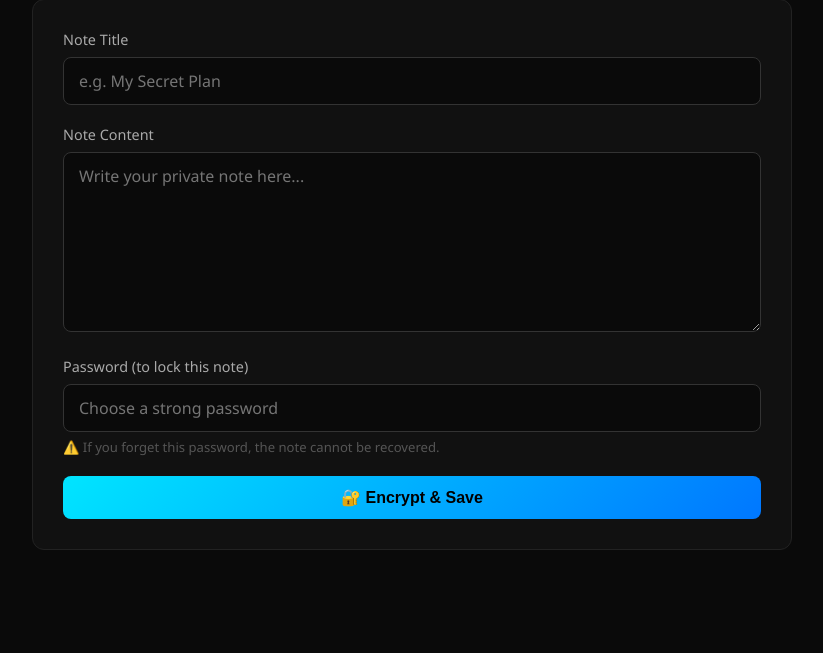
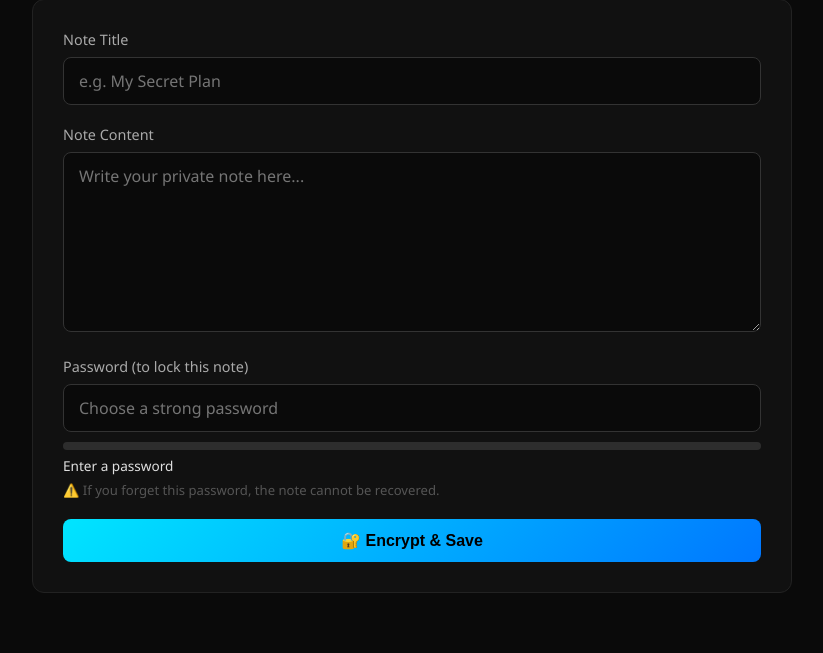
Before and after one commit to Kevin03-cyber/Secure-Notes, a Flask app: page /create in a window 1280 px wide. Shown: the part 173-826 px from the top of the page, without its empty margins (228-1051 px from the left). Before the commit the page ends 723 px from the top, so only its background shows below. Run offline with Flask 3, Linux system fonts and the light colour scheme.

Commit message:
Add failed-attempt lockout, password strength meter and encryption info panel

```diff
--- a/app.py
+++ b/app.py
@@ -4,6 +4,7 @@ import os
 import base64
 import time
 import math
+import re
 from cryptography.hazmat.primitives.kdf.pbkdf2 import PBKDF2HMAC
 from cryptography.hazmat.primitives import hashes
 from cryptography.fernet import Fernet, InvalidToken
@@ -104,6 +105,8 @@ def reset_failures(conn, note_id):
     )
     conn.commit()
 
+
+
 # ── Routes ────────────────────────────────────────────────
 @app.route('/')
 def index():
@@ -123,7 +126,11 @@ def create():
 
         if not title or not content or not password:
             flash('All fields are required!', 'error')
+            if password_score(password) < MIN_PASSWORD_SCORE:
+                flash('Password is too weak. Use at least 8 characters mixing letters, '
+                  'numbers and symbols, or a longer passphrase.', 'error')
             return render_template('create.html')
+
 
         encrypted_content, salt = encrypt_note(content, password)
 
--- a/templates/create.html
+++ b/templates/create.html
@@ -5,6 +5,26 @@
   <meta name="viewport" content="width=device-width, initial-scale=1.0"/>
   <title>New Note – Secure Notes</title>
   <link rel="stylesheet" href="{{ url_for('static', filename='style.css') }}">
+  <style>
+    .strength { margin-top: 10px; }
+    .strength-bar {
+      height: 8px;
+      border-radius: 4px;
+      background: rgba(128, 128, 128, 0.25);
+      overflow: hidden;
+    }
+    .strength-fill {
+      height: 100%;
+      width: 0;
+      border-radius: 4px;
+      transition: width 0.25s ease, background-color 0.25s ease;
+    }
+    .strength-label {
+      display: block;
+      margin-top: 6px;
+      font-size: 0.85rem;
+    }
+  </style>
 </head>
 <body>
 
@@ -24,7 +44,7 @@
     {% endwith %}
 
     <div class="form-card">
-      <form method="POST">
+      <form method="POST" id="noteForm">
         <div class="form-group">
           <label>Note Title</label>
           <input type="text" name="title" placeholder="e.g. My Secret Plan" required />
@@ -35,7 +55,11 @@
         </div>
         <div class="form-group">
           <label>Password (to lock this note)</label>
-          <input type="password" name="password" placeholder="Choose a strong password" required />
+          <input type="password" name="password" id="password" placeholder="Choose a strong password" required />
+          <div class="strength">
+            <div class="strength-bar"><div class="strength-fill" id="strengthFill"></div></div>
+            <span class="strength-label" id="strengthLabel">Enter a password</span>
+          </div>
           <small>⚠️ If you forget this password, the note cannot be recovered.</small>
         </div>
         <button type="submit" class="btn-primary full-width">🔐 Encrypt & Save</button>
@@ -43,5 +67,59 @@
     </div>
 
   </div>
+
+  <script>
+    // Keep these rules identical to password_score() in app.py
+    const COMMON = ['password', '123456', '12345678', 'qwerty', 'letmein',
+                    'admin', 'welcome', 'iloveyou', 'abc123', 'monkey'];
+    const LABELS = ['Very weak', 'Weak', 'Fair', 'Good', 'Strong'];
+    const COLORS = ['#ff4444', '#ff9800', '#ffc107', '#8bc34a', '#2ecc71'];
+    const MIN_SCORE = 2;
+
+    function scorePassword(pw) {
+      if (!pw) return 0;
+      // "Password1!" -> "password": strip trailing digits/symbols before checking
+      const base = pw.toLowerCase().replace(/[0-9!@#$%]+$/, '');
+      if (COMMON.includes(base)) return 0;
+
+      let score = 0;
+      if (pw.length >= 8)  score++;
+      if (pw.length >= 12) score++;
+      if (pw.length >= 16) score++;
+      const classes = [/[a-z]/, /[A-Z]/, /[0-9]/, /[^A-Za-z0-9]/]
+        .filter(r => r.test(pw)).length;
+      if (classes >= 3) score++;
+      return score;
+    }
+
+    const pwInput = document.getElementById('password');
+    const fill = document.getElementById('strengthFill');
+    const label = document.getElementById('strengthLabel');
+    const form = document.getElementById('noteForm');
+
+    pwInput.addEventListener('input', () => {
+      const pw = pwInput.value;
+      if (!pw) {
+        fill.style.width = '0';
+        label.textContent = 'Enter a password';
+        label.style.color = '';
+        return;
+      }
+      const s = scorePassword(pw);
+      fill.style.width = ((s + 1) * 20) + '%';
+      fill.style.backgroundColor = COLORS[s];
+      label.textContent = 'Strength: ' + LABELS[s];
+      label.style.color = COLORS[s];
+    });
+
+    form.addEventListener('submit', (e) => {
+      if (scorePassword(pwInput.value) < MIN_SCORE) {
+        e.preventDefault();
+        label.textContent = 'Too weak to save. Make it longer or mix letters, numbers and symbols.';
+        label.style.color = COLORS[0];
+        pwInput.focus();
+      }
+    });
+  </script>
 </body>
 </html>
```
